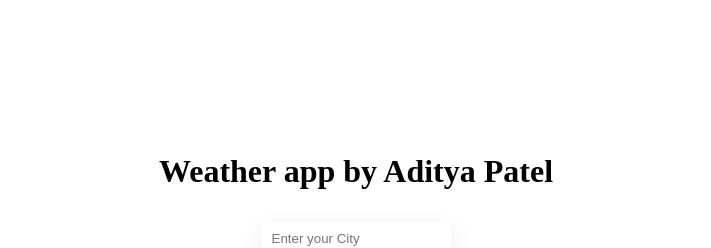
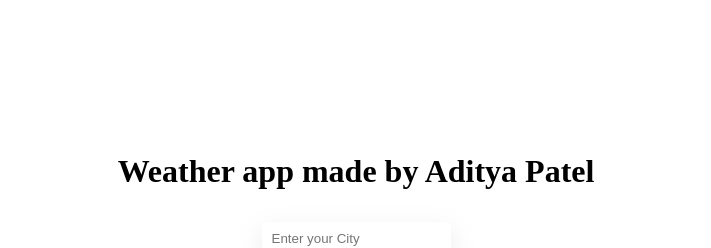
Before and after one commit to Aditya-Patel24/Weather_WebApp, a React (Vite) app: page / in a window 1280 px wide. Shown: the top 248 px of the page, without its empty margins (284-995 px from the left). Built offline with nearby package versions, Linux system fonts and the light colour scheme.

Commit message:
Update weather app title

```diff
--- a/src/App.jsx
+++ b/src/App.jsx
@@ -9,7 +9,7 @@ function App() {
   return (
   <>
     <div className='app-container'>
-    <h1>Weather app by Aditya Patel</h1>
+    <h1>Weather app made by Aditya Patel</h1>
     <Input />
     <Button onClick={weather.fetchData} value="Search"/>
     <Weather/>
```
